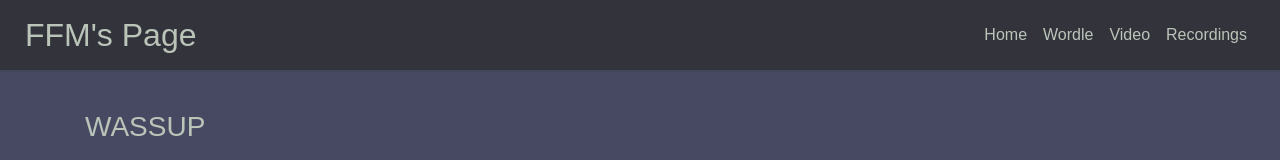
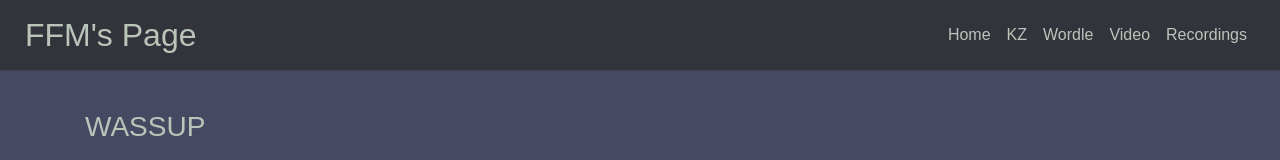
Before and after one commit to bodechristian/bodechristian.github.io, a React (Create React App) app: page / in a window 1280 px wide. Shown: the top 160 px of the page. Built offline with nearby package versions, Linux system fonts and the light colour scheme; the HTML template or start-up script is replaced by a standard one.

Commit message:
added kz tourney to navbar

```diff
--- a/src/App.js
+++ b/src/App.js
@@ -22,7 +22,7 @@ function App() {
             <Route path="/" element={<Home/>}/>
             <Route path="/wordle" element={<WordleSolver/>}/>
             <Route path="/video" element={<Video/>}/>
-            <Route path="recordings" element={<Recordings/>}/>
+            <Route path="/recordings" element={<Recordings/>}/>
             <Route path="/chess" element={<Chess/>}/>
             <Route path="/kztourney" element={<KZTourney/>}/>
           </Routes>
--- a/src/Navbar.jsx
+++ b/src/Navbar.jsx
@@ -16,6 +16,9 @@ const Navbar = () => {
               <Link to="/" className='nav-link'>Home</Link>
             </li>
             <li className='nav-item'>
+              <Link to="/kztourney" className='nav-link'>KZ</Link>
+            </li>
+            <li className='nav-item'>
               <Link to="/wordle" className='nav-link'>Wordle</Link>
             </li>
             <li className='nav-item'>
```
